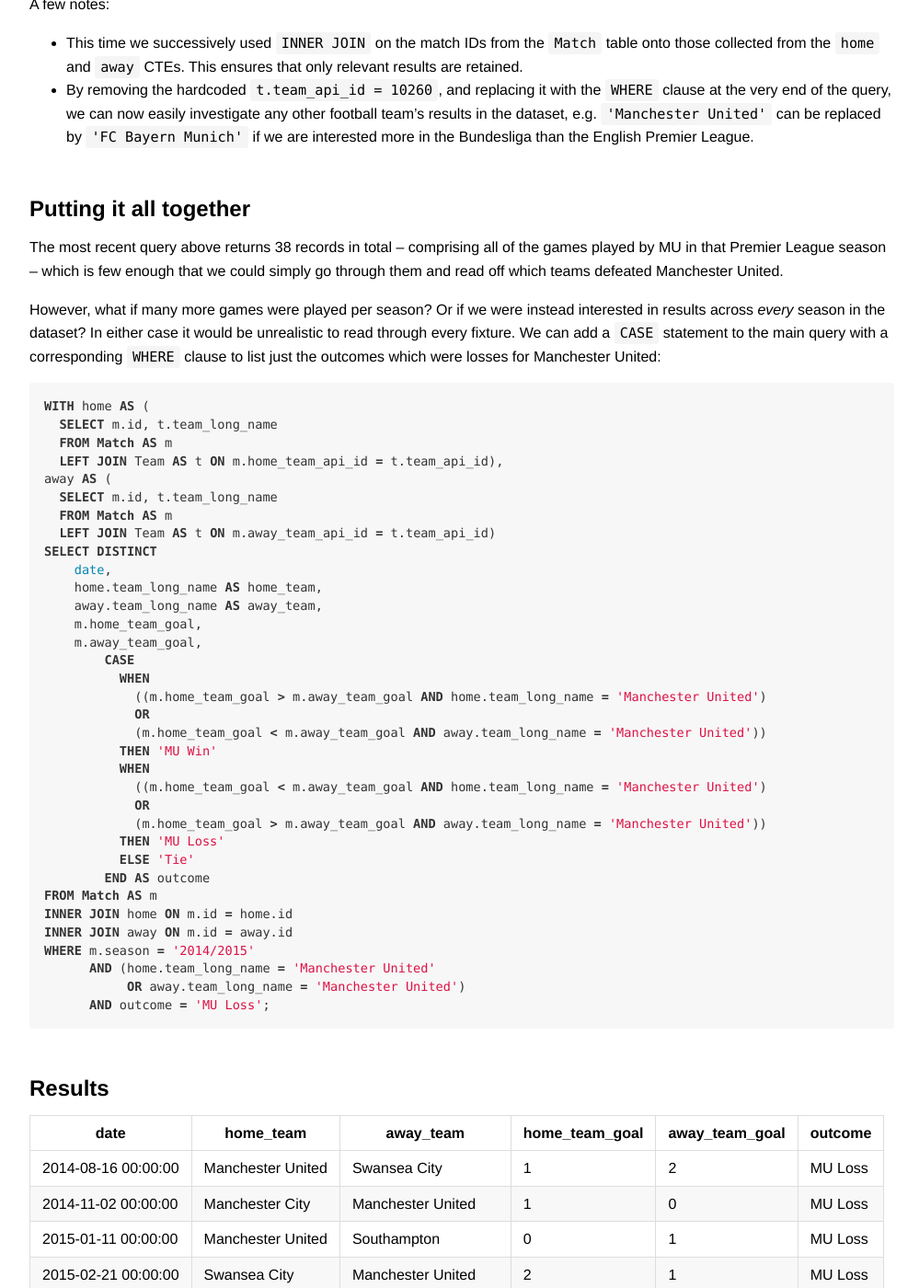
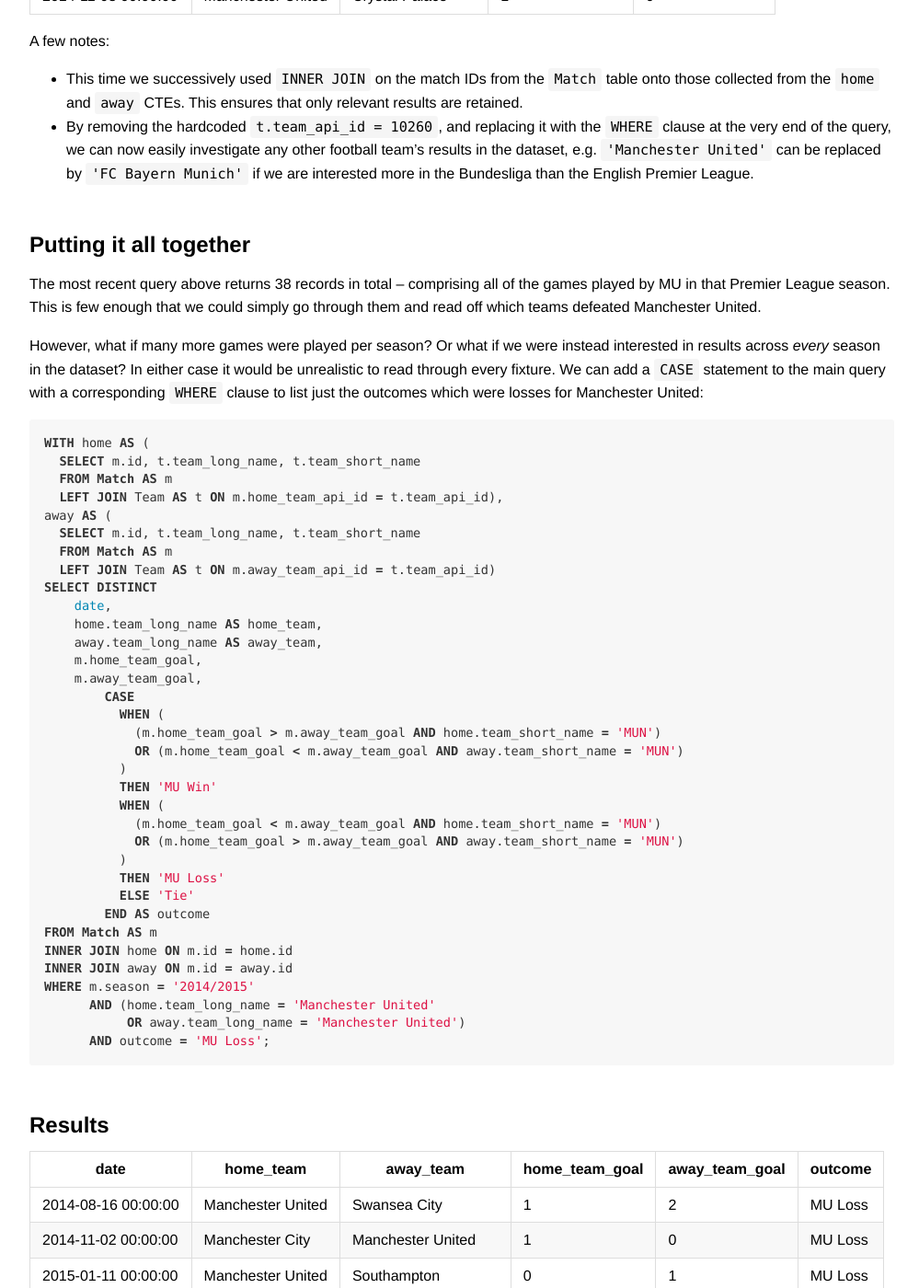
Before and after one commit to bfmkr/portfolio, a Jekyll site: the page built from SQL Demo.md, in a window 1280 px wide and 1400 px high, scrolled down 3837 px. Shown: the whole window at 92% size, without its empty margins (138-1137 px from the left). Built offline with Jekyll 4.4.1, drawn with Linux system fonts in a browser that asks for light colours; some of the changed text lies outside the part shown.

Commit message:
Clean up queries

````diff
--- a/SQL Demo.md
+++ b/SQL Demo.md
@@ -1,6 +1,6 @@
 ---
-layout: default
-title: SQL Demo
+    layout: default
+    title: SQL Demo
 ---
 
 # SQL Demo
@@ -70,15 +70,17 @@
 We will need to scan through every match played by Manchester United in the `Match` table, identify who they were playing against, limit it to the `2014/2015` season, and further narrow it down to just the games where they lost.
 
 Since some of the time they will be the home team, and some of the time the away team, we will actually need to scan through the `Match` table twice.
-In a first attempt, it will be useful to obtain the `team_api_id` for Manchester United in order to hardcode this into future queries:
+In a first step, it will be useful to obtain the `team_api_id` and `team_short_name` for Manchester United in order to hardcode this into future queries:
 
 ```sql
-SELECT team_api_id AS MU_team_api_id FROM Team WHERE team_long_name = 'Manchester United';
+SELECT team_short_name, team_api_id AS MU_team_api_id
+FROM Team
+WHERE team_long_name = 'Manchester United';
 ```
 
-| MU_team_api_id |
-| -------------- |
-| 10260          |
+| team_short_name | MU_team_api_id |
+|-----------------|----------------|
+| MUN             | 10260          |
 
 ### Home team games vs Away team games
 
@@ -151,20 +153,21 @@
 
 ## Putting it all together
 
-The most recent query above returns 38 records in total -- comprising all of the games played by MU in that Premier League season -- which is few enough that we could simply go through them and read off which teams defeated Manchester United.
+The most recent query above returns 38 records in total -- comprising all of the games played by MU in that Premier League season.
+This is few enough that we could simply go through them and read off which teams defeated Manchester United.
 
-However, what if many more games were played per season? Or if we were instead interested in results across *every* season in the dataset?
+However, what if many more games were played per season? Or what if we were instead interested in results across *every* season in the dataset?
 In either case it would be unrealistic to read through every fixture.
 We can add a `CASE` statement to the main query with a corresponding `WHERE` clause to list just the outcomes which were losses for Manchester United:
 
 
 ```sql
 WITH home AS (
-  SELECT m.id, t.team_long_name
+  SELECT m.id, t.team_long_name, t.team_short_name
   FROM Match AS m
   LEFT JOIN Team AS t ON m.home_team_api_id = t.team_api_id),
 away AS (
-  SELECT m.id, t.team_long_name
+  SELECT m.id, t.team_long_name, t.team_short_name
   FROM Match AS m
   LEFT JOIN Team AS t ON m.away_team_api_id = t.team_api_id)
 SELECT DISTINCT
@@ -174,15 +177,15 @@
     m.home_team_goal,
     m.away_team_goal,
         CASE
-          WHEN
-            ((m.home_team_goal > m.away_team_goal AND home.team_long_name = 'Manchester United')
-            OR
-            (m.home_team_goal < m.away_team_goal AND away.team_long_name = 'Manchester United'))
+          WHEN (
+            (m.home_team_goal > m.away_team_goal AND home.team_short_name = 'MUN')
+            OR (m.home_team_goal < m.away_team_goal AND away.team_short_name = 'MUN')
+          )
           THEN 'MU Win'
-          WHEN
-            ((m.home_team_goal < m.away_team_goal AND home.team_long_name = 'Manchester United')
-            OR
-            (m.home_team_goal > m.away_team_goal AND away.team_long_name = 'Manchester United'))
+          WHEN (
+            (m.home_team_goal < m.away_team_goal AND home.team_short_name = 'MUN')
+            OR (m.home_team_goal > m.away_team_goal AND away.team_short_name = 'MUN')
+          )
           THEN 'MU Loss'
           ELSE 'Tie'
         END AS outcome
````
